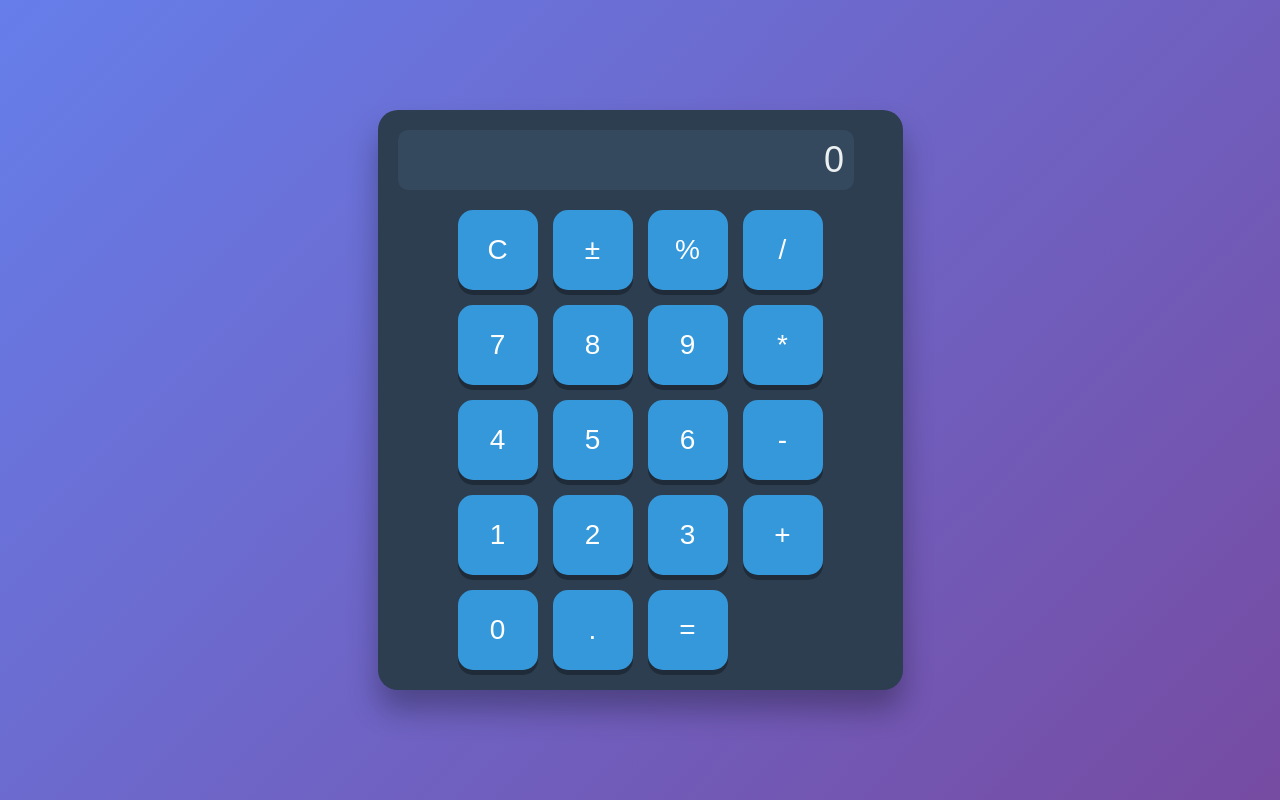
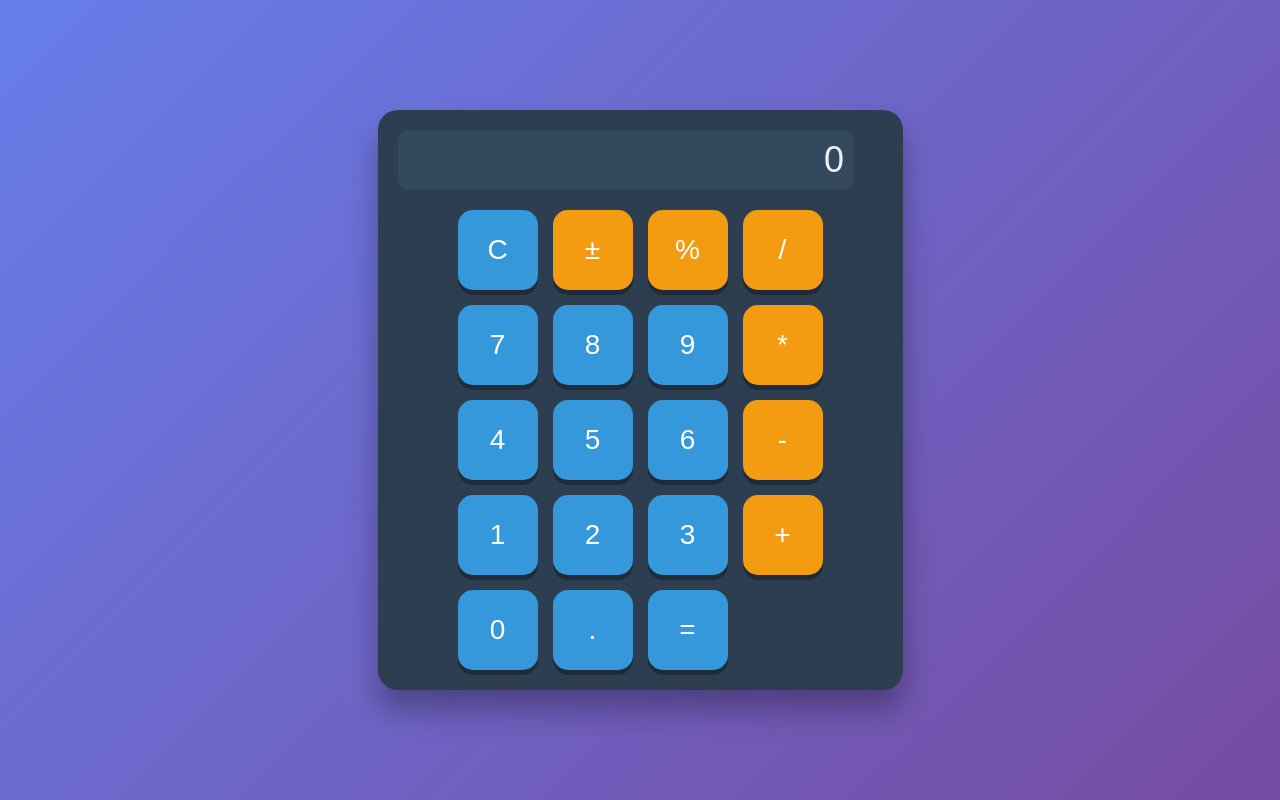
Before and after one commit to juanplara/simple-calculator, a plain HTML site: page index.html in a window 1280 px wide. Drawn offline with Linux system fonts and the light colour scheme.

Commit message:
Add styles to the function buttons

```diff
--- a/css/styles.css
+++ b/css/styles.css
@@ -57,3 +57,11 @@ button:active {
     transform: translateY(5px);
     box-shadow: none;
 }
+
+button:hover {
+    background-color: #c0392b;
+}
+
+button.function {
+    background-color: #f39c12;
+}
```
